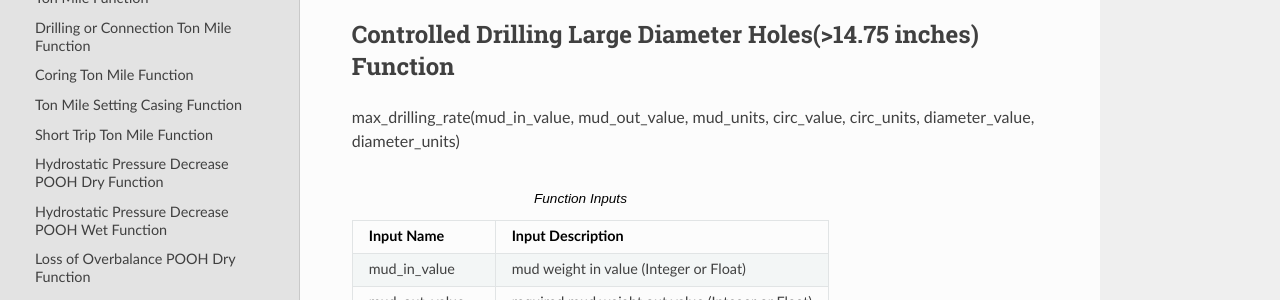
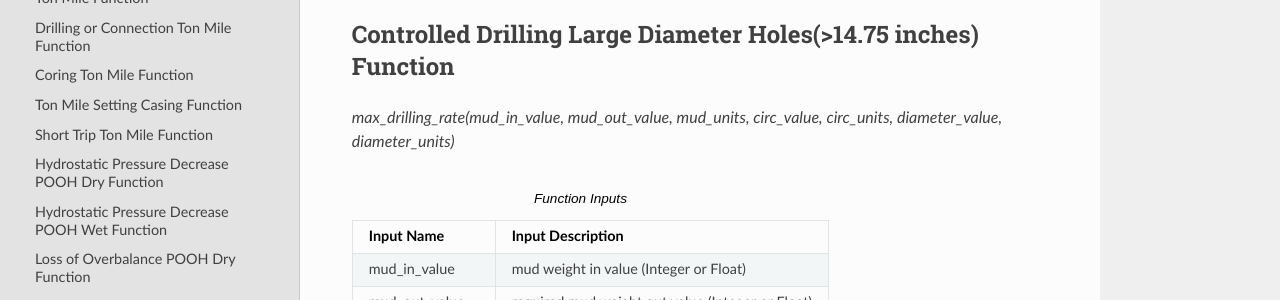
Before and after one commit to this-isnt-me/ogPypeline, a Sphinx documentation site: the page built from docs/source/drillingformulas.rst, in a window 1280 px wide and 900 px high. Shown: the part 214-514 px from the top of the window. Built offline with Sphinx 7.4.7 and the Read the Docs theme 2.0.0, drawn with Linux system fonts in a browser that asks for light colours.

```diff
--- a/docs/source/drillingformulas.rst
+++ b/docs/source/drillingformulas.rst
@@ -6,7 +6,7 @@ This module contains 33 useful drilling and completion functions for formulas re
 Controlled Drilling Large Diameter Holes(>14.75 inches) Function
 ------------
 
-max_drilling_rate(mud_in_value, mud_out_value, mud_units, circ_value, circ_units, diameter_value, diameter_units)
+*max_drilling_rate(mud_in_value, mud_out_value, mud_units, circ_value, circ_units, diameter_value, diameter_units)*
 
 .. list-table:: Function Inputs
    :widths: 30 70
@@ -57,7 +57,7 @@ This function calculates the maximum drilling rate to keeep the mud at the requi
 Effect of Drilling on ROP Function
 ------------
 
-mud_on_drilling_rate(pv_1_value, pv_2_value, pv_units, rop_value, rop_units)
+*mud_on_drilling_rate(pv_1_value, pv_2_value, pv_units, rop_value, rop_units)*
 
 .. list-table:: Function Inputs
    :widths: 30 70
@@ -104,7 +104,7 @@ This function calculates the effect of changes in mud viscosity on the rate of p
 "d" Exponent Function
 ------------
 
-d_exponent(rop_value, rop_units, rotary_value, rotary_units, wob_value, wob_units, bit_value, bit_units)
+*d_exponent(rop_value, rop_units, rotary_value, rotary_units, wob_value, wob_units, bit_value, bit_units)*
 
 .. list-table:: Function Inputs
    :widths: 30 70
@@ -144,7 +144,7 @@ This function calculates the "d" Exponent using rop, rotary speed, wob, and bit
 "d" Exponent Corrected Function
 ------------
 
-d_exponent_corrected(d_comp, mud_value, mud_units)
+*d_exponent_corrected(d_comp, mud_value, mud_units)*
 
 .. list-table:: Function Inputs
    :widths: 30 70
@@ -174,7 +174,7 @@ This function corrects the "d" Exponent based on the mud weight. The function ta
 Drilling Cost Function
 ------------
 
-drilling_cost(fixed_cost, hourly_cost, rotating_hrs, tripping_hrs, drilled_value, drilled_units)
+*drilling_cost(fixed_cost, hourly_cost, rotating_hrs, tripping_hrs, drilled_value, drilled_units)*
 
 .. list-table:: Function Inputs
    :widths: 30 70
@@ -219,7 +219,7 @@ This function calculates the footage cost of drilling operations. The function t
 Ton Mile Function
 ------------
 
-round_trip_ton_miles(mud_value, mud_units, dp_value, hwdp_value, collar_value, dp_units, depth_value, depth_units, stand_len_value, bha_len_value, hwdp_len_value, collar_len_value, stand_units, block_value,	block_units, bha_weight_value, bha_weight_units)
+*round_trip_ton_miles(mud_value, mud_units, dp_value, hwdp_value, collar_value, dp_units, depth_value, depth_units, stand_len_value, bha_len_value, hwdp_len_value, collar_len_value, stand_units, block_value,	block_units, bha_weight_value, bha_weight_units)*
 
 .. list-table:: Function Inputs
    :widths: 30 70
@@ -277,7 +277,7 @@ This function calculates the round trip tons miles for an opertion. The function
 Drilling or Connection Ton Mile Function
 ------------
 
-drilling_connection_ton_miles(ton_mile_1_value, ton_mile_2_value)
+*drilling_connection_ton_miles(ton_mile_1_value, ton_mile_2_value)*
 
 .. list-table:: Function Inputs
    :widths: 30 70
@@ -305,7 +305,7 @@ This function calculates ton miles of work doen during a drilling opertion. The
 Coring Ton Mile Function
 ------------
 
-coring_ton_miles(ton_mile_1_value, ton_mile_2_value)
+*coring_ton_miles(ton_mile_1_value, ton_mile_2_value)*
 
 .. list-table:: Function Inputs
    :widths: 30 70
@@ -333,7 +333,7 @@ This function calculates ton miles of work done during a coring opertion. The fu
 Ton Mile Setting Casing Function
 ------------
 
-setting_casing_ton_miles(mud_value, mud_units, casing_value, casing_units, depth_value, depth_units, stand_value, stand_units, block_value, block_units)
+*setting_casing_ton_miles(mud_value, mud_units, casing_value, casing_units, depth_value, depth_units, stand_value, stand_units, block_value, block_units)*
 
 .. list-table:: Function Inputs
    :widths: 30 70
@@ -377,7 +377,7 @@ This function calculates the round trip tons miles for a casing setting opertion
 Short Trip Ton Mile Function
 ------------
 
-short_trip_ton_miles(ton_mile_1_value, ton_mile_2_value)
+*short_trip_ton_miles(ton_mile_1_value, ton_mile_2_value)*
 
 .. list-table:: Function Inputs
    :widths: 30 70
@@ -405,7 +405,7 @@ This function calculates ton miles of work done during a short round trip. The f
 Hydrostatic Pressure Decrease POOH Dry Function
 ------------
 
-hydrostatic_decrease_dry(stands_value, avg_stand_value, avg_std_units, disp_value, disp_units, mud_value, mud_units, annulus_value, annulus_units)
+*hydrostatic_decrease_dry(stands_value, avg_stand_value, avg_std_units, disp_value, disp_units, mud_value, mud_units, annulus_value, annulus_units)*
 
 .. list-table:: Function Inputs
    :widths: 30 70
@@ -477,7 +477,7 @@ This function calculates the hydrostatic pressure drop when pulling dry pipe out
 Hydrostatic Pressure Decrease POOH Wet Function
 ------------
 
-hydrostatic_decrease_wet(stands_value, avg_stand_value, avg_std_units, disp_value, disp_units, pipe_capacity_value, pipe_capacity_units, mud_value, mud_units, annulus_value, annulus_units)
+*hydrostatic_decrease_wet(stands_value, avg_stand_value, avg_std_units, disp_value, disp_units, pipe_capacity_value, pipe_capacity_units, mud_value, mud_units, annulus_value, annulus_units)*
 
 .. list-table:: Function Inputs
    :widths: 30 70
@@ -553,7 +553,7 @@ This function calculates the hydrostatic pressure drop when pulling wet pipe out
 Loss of Overbalance POOH Dry Function
 ------------
 
-loss_of_overbalance_dry(pressure_value, pressure_units, disp_value, disp_units, annulus_value, annulus_units, mud_value, mud_units)
+*loss_of_overbalance_dry(pressure_value, pressure_units, disp_value, disp_units, annulus_value, annulus_units, mud_value, mud_units)*
 
 .. list-table:: Function Inputs
    :widths: 30 70
@@ -613,7 +613,7 @@ This function calculates the length of dry pipe that can be pulled out of hole b
 Loss of Overbalance POOH Wet Function
 ------------
 
-loss_of_overbalance_wet(pressure_value, pressure_units, disp_value, disp_units, pipe_capacity_value, pipe_capacity_units, annulus_value, annulus_units, mud_value, mud_units)
+*loss_of_overbalance_wet(pressure_value, pressure_units, disp_value, disp_units, pipe_capacity_value, pipe_capacity_units, annulus_value, annulus_units, mud_value, mud_units)*
 
 .. list-table:: Function Inputs
    :widths: 30 70
@@ -677,7 +677,7 @@ This function calculates the length of wet pipe that can be pulled out of hole b
 Lost Circulation Function
 ------------
 
-lost_circulation_mud_weight_at_tvd(volume_added_value, volume_added_units, riser_dia_value, riser_dia_units, dp_od_value, dp_id_value, dp_units, mud_value, mud_units, liquid_value, liquid_units, depth_value, depth_units)
+*lost_circulation_mud_weight_at_tvd(volume_added_value, volume_added_units, riser_dia_value, riser_dia_units, dp_od_value, dp_id_value, dp_units, mud_value, mud_units, liquid_value, liquid_units, depth_value, depth_units)*
 
 .. list-table:: Function Inputs
    :widths: 30 70
@@ -794,7 +794,7 @@ This function calculates data related to lost circulation including annulus file
 Mud Weight to Balance Losses Function
 ------------
 
-mud_weight_balance_losses(volume_added_value, volume_added_units, annulus_value, annulus_units, gradient_value, gradient_units, depth_value, depth_units, mud_value, mud_units)
+*mud_weight_balance_losses(volume_added_value, volume_added_units, annulus_value, annulus_units, gradient_value, gradient_units, depth_value, depth_units, mud_value, mud_units)*
 
 .. list-table:: Function Inputs
    :widths: 30 70
@@ -876,7 +876,7 @@ This function calculates the mud weight required to balance the formation losing
 Depth of Fluid Level with Loss of Circulation Function
 ------------
 
-fluid_level_depth_losses(weight_value, weight_units, dp_value, dp_units, buoyancy)
+*fluid_level_depth_losses(weight_value, weight_units, dp_value, dp_units, buoyancy)*
 
 .. list-table:: Function Inputs
    :widths: 30 70
@@ -930,7 +930,7 @@ This function calculates the depth of fluid level. The function takes in three v
 Determine Mud Loss Before Kick Function
 ------------
 
-fluid_drop_before_kick(pressure_value, pressure_units, gradient_value, gradient_units, annulus_value, annulus_units)
+*fluid_drop_before_kick(pressure_value, pressure_units, gradient_value, gradient_units, annulus_value, annulus_units)*
 
 .. list-table:: Function Inputs
    :widths: 30 70
@@ -1018,7 +1018,7 @@ This function calculates the ammount of fluid that can be lost before taking a k
 Drill Collar Weight Prevent Drill Pipe Buckling Function
 ------------
 
-drill_collar_prevent_buckling(wob_value, weight_units, buoyancy_factor, safety_factor, angle)
+*drill_collar_prevent_buckling(wob_value, weight_units, buoyancy_factor, safety_factor, angle)*
 
 .. list-table:: Function Inputs
    :widths: 30 70
@@ -1075,7 +1075,7 @@ This function calculates the weight required to keep the drill sting in tension
 Effective Mud Density Function
 ------------
 
-effective_mud_density(mud_value, mud_units, flow_value, flow_units, rop_value, rop_units, hole_value, hole_units)
+*effective_mud_density(mud_value, mud_units, flow_value, flow_units, rop_value, rop_units, hole_value, hole_units)*
 
 .. list-table:: Function Inputs
    :widths: 30 70
@@ -1131,7 +1131,7 @@ This function calculates the effective mud density. The function takes in four v
 ECD from yield point (below 13ppg) Function
 ------------
 
-ecd_yield_below_13(mud_value, mud_units, reading_300, reading_600, hole_id_value, dp_od_value, dp_units)
+*ecd_yield_below_13(mud_value, mud_units, reading_300, reading_600, hole_id_value, dp_od_value, dp_units)*
 
 .. list-table:: Function Inputs
    :widths: 30 70
@@ -1208,7 +1208,7 @@ This function calculates the Equivalent Circulating Density using the yield poin
 ECD from yield point (above 13ppg) Function
 ------------
 
-ecd_yield_above_13(mud_value, mud_units, reading_300, reading_600, hole_id_value, dp_od_value, dp_units, flow_value, flow_units)
+*ecd_yield_above_13(mud_value, mud_units, reading_300, reading_600, hole_id_value, dp_od_value, dp_units, flow_value, flow_units)*
 
 .. list-table:: Function Inputs
    :widths: 30 70
@@ -1329,7 +1329,7 @@ This function calculates the Equivalent Circulating Density using the yield poin
 Lag Time Function
 ------------
 
-lag_time(flow_value, flow_units, pump_value, pump_units, annulus_value, annulus_units)
+*lag_time(flow_value, flow_units, pump_value, pump_units, annulus_value, annulus_units)*
 
 .. list-table:: Function Inputs
    :widths: 30 70
@@ -1372,7 +1372,7 @@ This function calculates the theoretical lag time for drilling operations. The f
 Light Weight Pill to Balance Formation Pressure Function
 ------------
 
-light_weight_pill_height(mud_value, pill_value, mud_units, pressure_value, pressure_units, annulus_value, annulus_units)
+*light_weight_pill_height(mud_value, pill_value, mud_units, pressure_value, pressure_units, annulus_value, annulus_units)*
 
 .. list-table:: Function Inputs
    :widths: 30 70
@@ -1462,7 +1462,7 @@ This function calculates the height and volume of a light weight pill. The funct
 Max Rop Without Fracturing Formation Function
 ------------
 
-maximum_rop_fracturing_formation(mud_value, lot_value, mud_units, pressure_value, pressure_units, flow_value, flow_units, depth_value, depth_units, hole_value, hole_units)
+*maximum_rop_fracturing_formation(mud_value, lot_value, mud_units, pressure_value, pressure_units, flow_value, flow_units, depth_value, depth_units, hole_value, hole_units)*
 
 .. list-table:: Function Inputs
    :widths: 30 70
@@ -1521,7 +1521,7 @@ This function calculates the maximum rate of penetration before fracturing the f
 Pipe Thermal Expansion Function
 ------------
 
-pipe_thermal_expansion(pipe_value, pipe_units, surface_value, bottom_value, temp_units)
+*pipe_thermal_expansion(pipe_value, pipe_units, surface_value, bottom_value, temp_units)*
 
 .. list-table:: Function Inputs
    :widths: 30 70
@@ -1594,7 +1594,7 @@ This function calculates the thermal expansion of pipe due to higher downhole te
 Stuck Pipe Function
 ------------
 
-stuck_pipe(stretch_value, stretch_units, pull_value, pull_units, dp_od_value, dp_id_value, dp_units)
+*stuck_pipe(stretch_value, stretch_units, pull_value, pull_units, dp_od_value, dp_id_value, dp_units)*
 
 .. list-table:: Function Inputs
    :widths: 30 70
@@ -1658,7 +1658,7 @@ This function calculates the free point constant and the depth of stuck pipe. Th
 Annular Pressure Loss Function
 ------------
 
-annular_pressure_loss(mud_value, mud_units, length_value, length_unit, flow_value, flow_units, hole_value, dp_value, dp_units)
+*annular_pressure_loss(mud_value, mud_units, length_value, length_unit, flow_value, flow_units, hole_value, dp_value, dp_units)*
 
 .. list-table:: Function Inputs
    :widths: 30 70
@@ -1734,7 +1734,7 @@ This function calculates the annular pressure loss. The function takes in six va
 Critcal RPM Estimation Function
 ------------
 
-critical_rpm(pipe_length, pipe_units, od_value, id_value, dp_units)
+*critical_rpm(pipe_length, pipe_units, od_value, id_value, dp_units)*
 
 .. list-table:: Function Inputs
    :widths: 30 70
@@ -1782,7 +1782,7 @@ This function provides an estimation of the critcal RPM to minimise vibrations.
 Equivalent Circulation Density Engineering Function
 ------------
 
-ecd_engineering_formula(mud_value, mud_units, reading_300, reading_600, viscosity_value, viscosity_units, flow_value,    flow_units, hole_dia_value, collar_dia_value, dp_dia_value, dia_units, hole_len_value, dp_len_value, collar_len_value, len_units)
+*ecd_engineering_formula(mud_value, mud_units, reading_300, reading_600, viscosity_value, viscosity_units, flow_value,    flow_units, hole_dia_value, collar_dia_value, dp_dia_value, dia_units, hole_len_value, dp_len_value, collar_len_value, len_units)*
 
 .. list-table:: Function Inputs
    :widths: 30 70
@@ -1854,7 +1854,7 @@ This function calculates the equivalent circulation density using a more complex
 Bottom Hole Pressure from Wellhead Pressure Function
 ------------
 
-bhp_wellhead_pressure(pressure_value, pressure_units, temp_value, temp_units, gas_value, depth_value, depth_units)
+*bhp_wellhead_pressure(pressure_value, pressure_units, temp_value, temp_units, gas_value, depth_value, depth_units)*
 
 .. list-table:: Function Inputs
    :widths: 30 70
```
